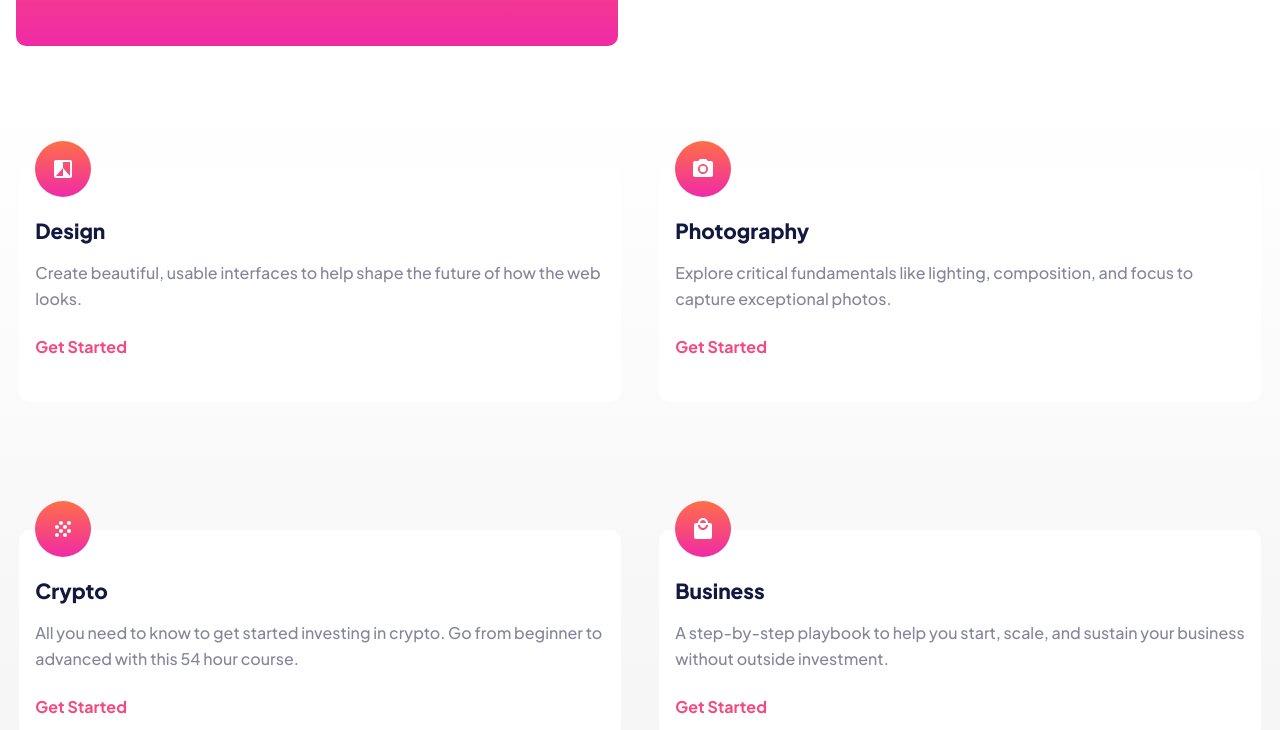
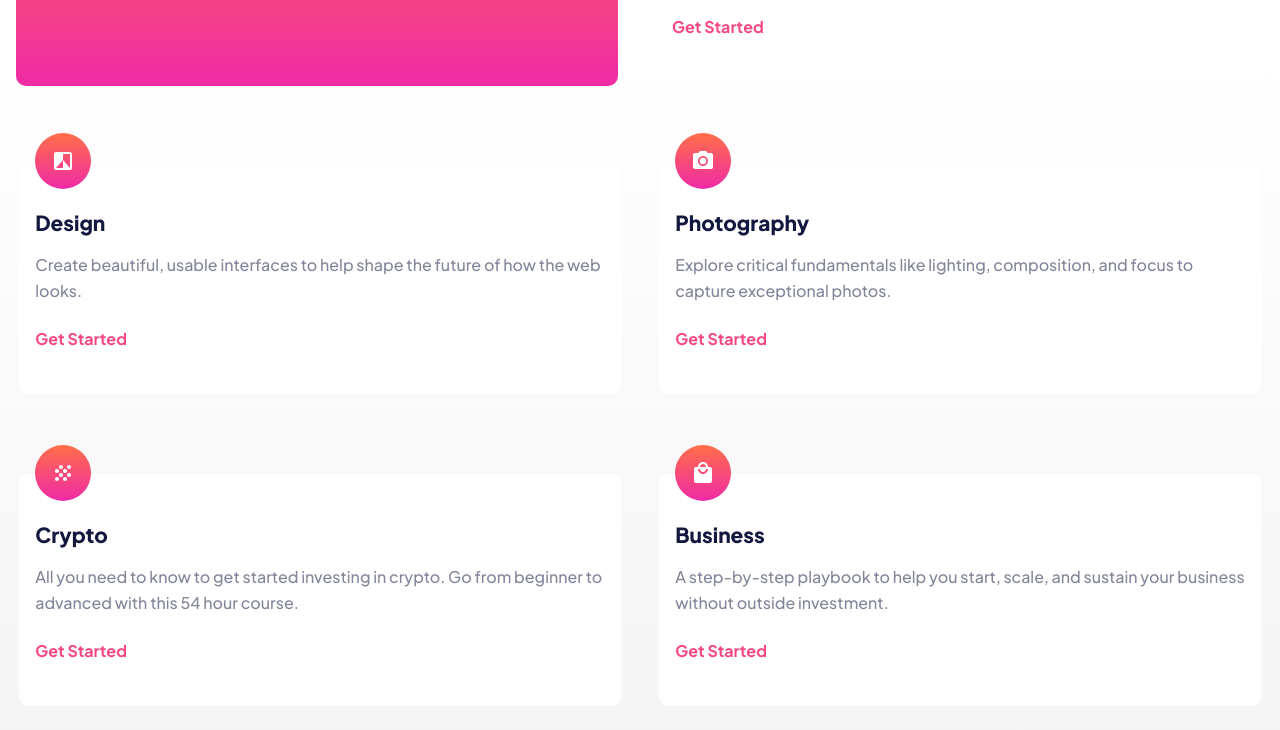
Before and after one commit to trekab/skilled-e-learning-landing-page, a plain HTML site: page index.html in a window 1280 px wide. Shown: the part 758-1488 px from the top of the page. Drawn offline with Linux system fonts and the light colour scheme.

Commit message:
fix: Reduce the course card margins so that they are more positioned as in the design

```diff
--- a/main.css
+++ b/main.css
@@ -88,7 +88,7 @@ body {
   padding: 1rem;
   padding-bottom: 0;
   width: 80%;
-  margin: 4rem auto;
+  margin: 2.5rem auto;
   border-radius: 10px;
   background-color: white;
 }
@@ -160,6 +160,7 @@ body {
     display: flex;
     flex-wrap: wrap;
     align-items: center;
+    margin-top: 4rem;
   }
 
   .intro-card {
```
